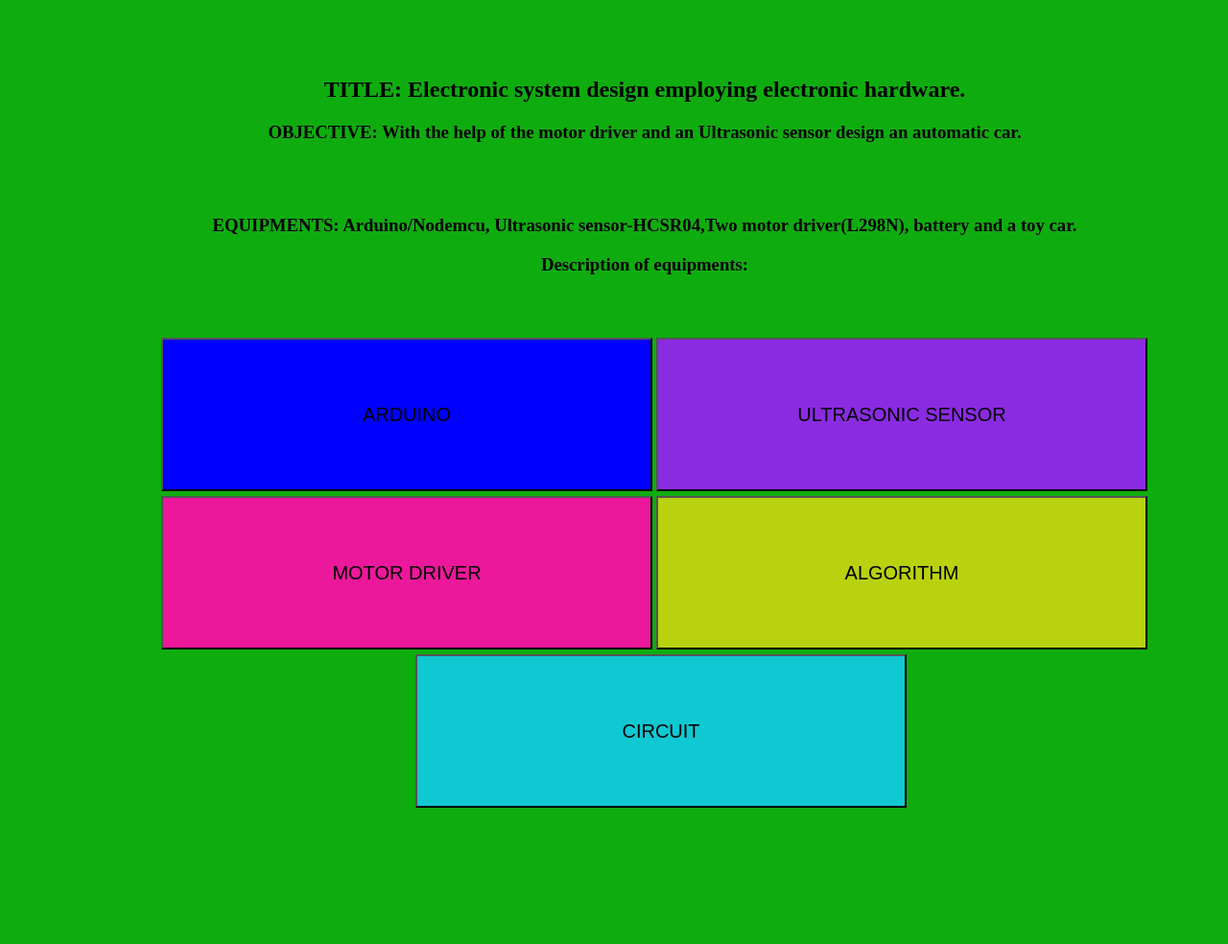
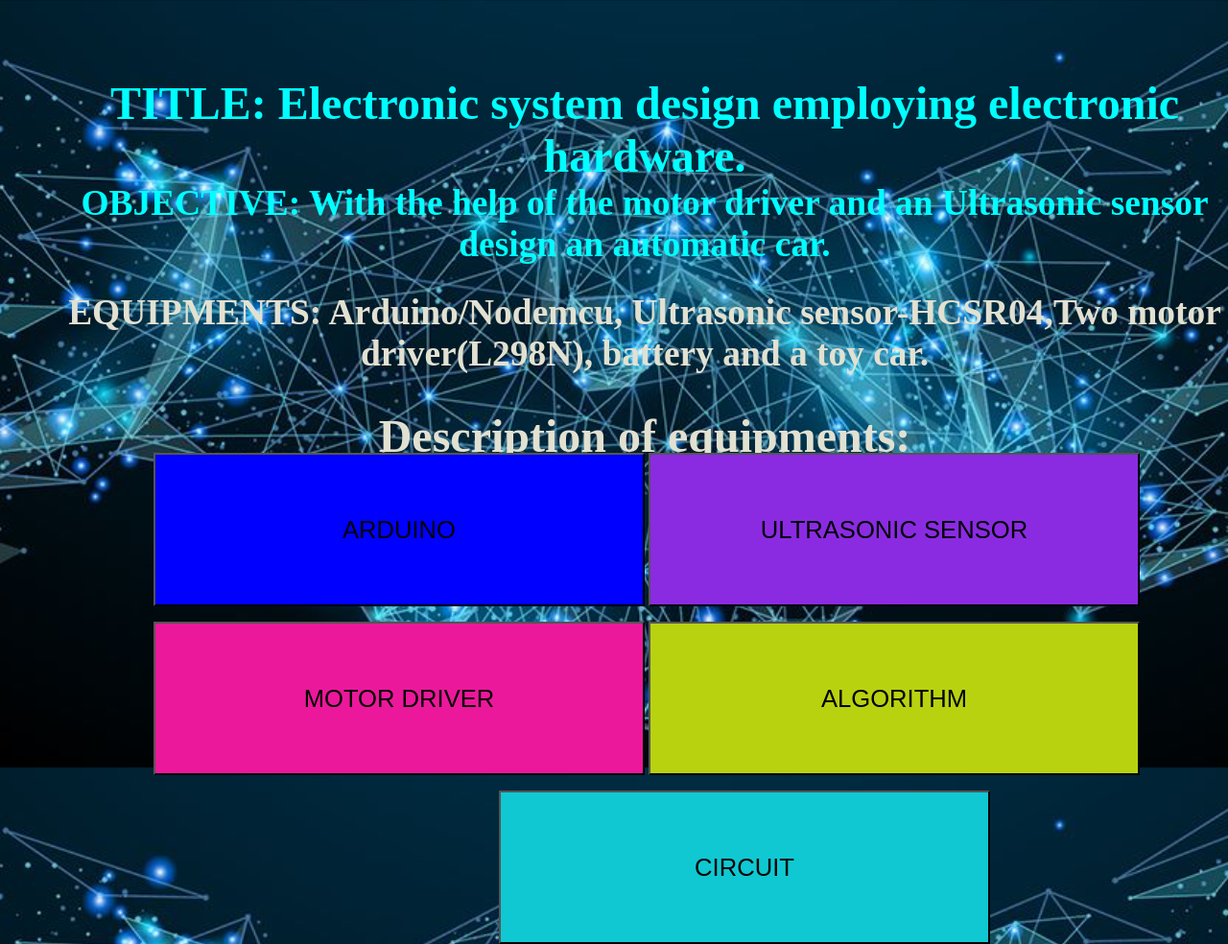
Before and after one commit to Krishnendu2905/bubai_bahar_se_lona, a plain HTML site: page index.html in a window 1280 px wide. Shown: the whole page at 96% size. Before the commit the page ends 850 px from the top, so only its background shows below. Drawn offline with Linux system fonts and the light colour scheme.

Commit message:
Update index.html

```diff
--- a/index.html
+++ b/index.html
@@ -4,33 +4,55 @@
     <meta charset="UTF-8">
     <meta http-equiv="X-UA-Compatible" content="IE=edge">
     <meta name="viewport" content="width=device-width, initial-scale=1.0">
-    <title>IT's BUBAI</title>
+    <title>it's BUBAI</title>
 </head>
 <style>
+    *{
+        margin: 0;
+        padding: 0;
+    }
     body{
         background-color: rgb(15, 172, 15);
+        background-image: url("ImageDetail_fd3463c4-f15b-4991-9353-627cbc4e0274_Large.jpg");
+        background-repeat: no-repeat;
+        background-attachment: fixed;
+        background-size: cover;
+
     }
+    /* #vi{
+        position: fixed;
+        right: 0;
+        bottom: 0;
+        min-width: 100%;
+        min-height: 100%;
+
+    } */
     .titleobjective{
+        color: aqua;
         padding-left: 5vw;
         margin-top: 10vh;
+        margin-bottom: 5vh;
         height: 5vw;
-        border: 2 px solid black;
         box-sizing: border-box;
         text-align: center;
+        font-size: 4vh;
     }
     .equip{
+        color: rgb(226, 225, 209);
         padding-left: 5vw;
-        margin-top: 10vh;
+        margin-top: 20vh;
         height: 10vw;
-        border: 2 px solid black;
+        margin-bottom: 5vh;
+        /* border: 2px solid black; */
         box-sizing: border-box;
         text-align: center;
+        font-size: 4vh;
     }
     #b1{
         display: block;
         width: 40vw;
         height: 20vh;
-       font-size:20px;
+       font-size:2vw;
        text-align: center;
        display: inline;
        background-color: blue;
@@ -40,7 +62,7 @@
         display: block;
         width: 40vw;
         height: 20vh;
-       font-size:20px;
+       font-size:2vw;
        text-align: center;
        display: inline;
        background-color: blueviolet;
@@ -49,9 +71,9 @@
         display: block;
         width: 40vw;
         height: 20vh;
-       font-size:20px;
+       font-size:2vw;
        text-align: center;
-        margin-top: 5px;
+        margin-top: 2vh;
         display: inline-block;
         background-color: rgb(236, 24, 155);
         margin-left:20vh;
@@ -62,38 +84,41 @@
         display: block;
         width: 40vw;
         height: 20vh;
-       font-size:20px;
+       font-size:2vw;
        text-align: center;
-        margin-top: 5px;
+        margin-top: 2vh;
         display: inline-block;
         background-color: rgb(184, 210, 16);
     }
-        #b5{
+
+    #b5{
         display: block;
         width: 40vw;
         height: 20vh;
-       font-size:20px;
+       font-size:2vw;
        text-align: center;
-        margin-top: 5px;
-        margin-left: 425px;
+        margin-top: 2vh;
+        margin-left: 65vh;
         background-color: rgb(16, 200, 210);
     }
 
+
 </style>
 <body>
+    <!-- <video autoplay muted loop id="vi"><source src="181015_13_Venice Beach Drone_25_preview.webm" type="video/mp4"></video> -->
     <div class="titleobjective">
         <h2>TITLE: Electronic system design employing electronic hardware.</h2>
         <h3>OBJECTIVE: With the help of the motor driver and an Ultrasonic sensor design an automatic car.</h3>
     </div>
     <div class="equip">
         <h3>EQUIPMENTS: Arduino/Nodemcu, Ultrasonic sensor-HCSR04,Two motor driver(L298N),  battery and a toy car.</h3>
-        <h3>Description of equipments:</h3>
+        <br>
+        <h2>Description of equipments:</h2>
     </div>
     <button id="b1" onclick="location.href='arduino.html'">ARDUINO</button>
     <button id="b2" onclick="location.href='ultra.html'">ULTRASONIC SENSOR</button>
-    <button id="b3" onclick="location.href='motor_dr.html'">MOTOR DRIVER</button>
+    <button id="b3" onclick="location.href='exp.html'">MOTOR DRIVER</button>
     <button id="b4" onclick="location.href='algo.html'">ALGORITHM</button>
     <button id="b5" onclick="location.href='circuit.html'">CIRCUIT</button>
-
 </body>
 </html>
```
